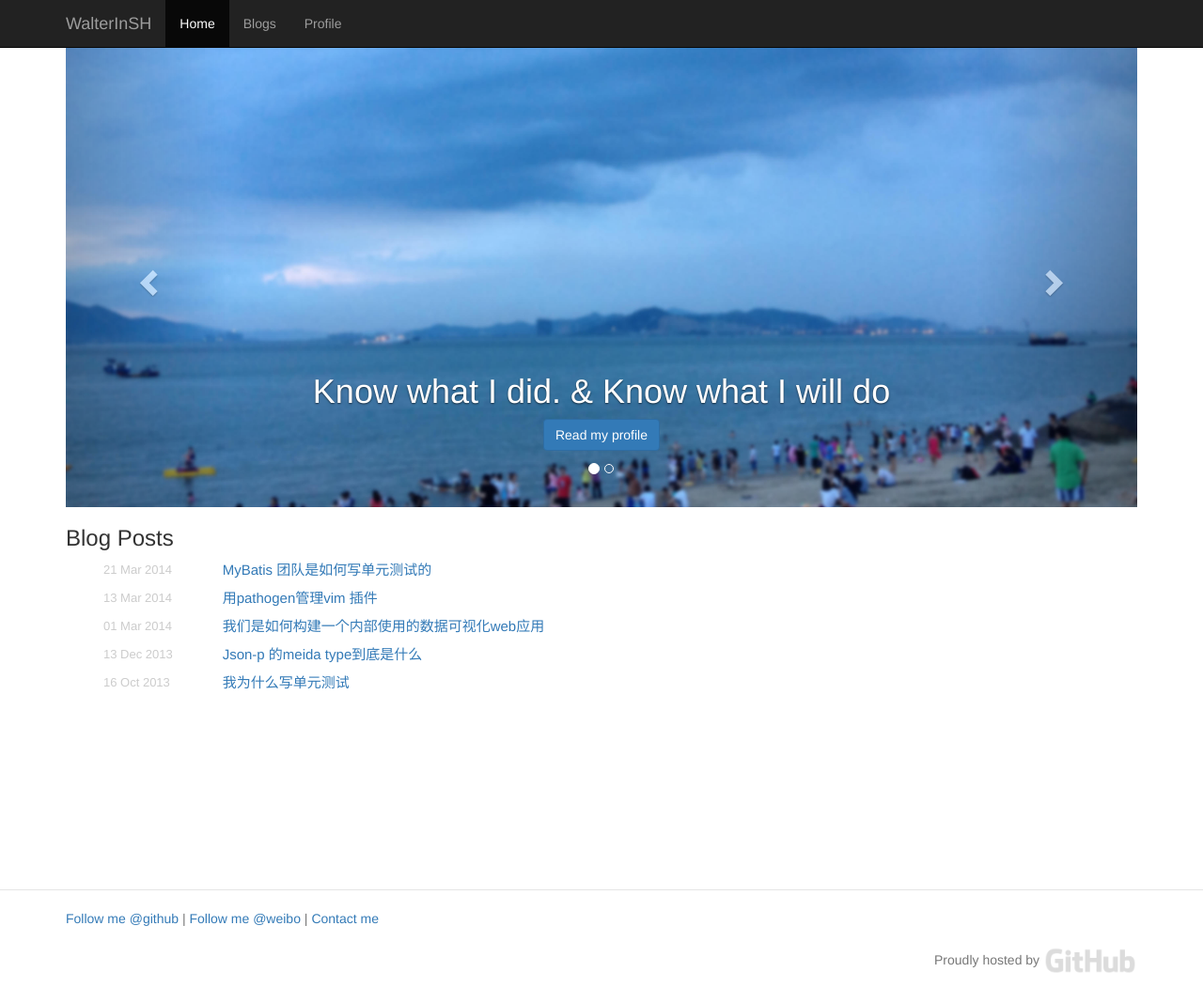
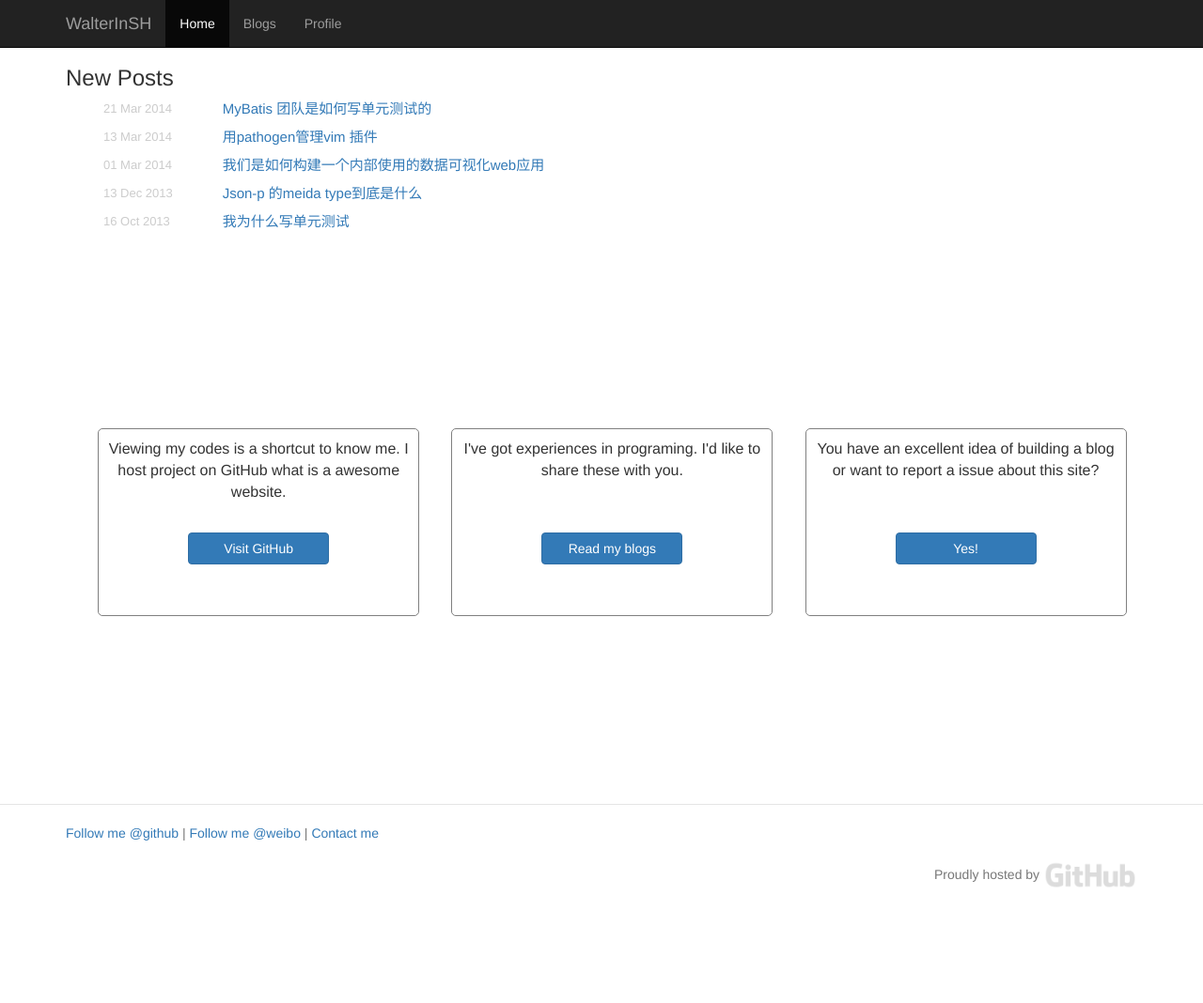
Before and after one commit to WalterInSH/walterinsh.github.io, a Jekyll site: the page built from index.html, in a window 1280 px wide and 1068 px high. Shown: the whole window at 94% size. Built offline with Jekyll 4.4.1, drawn with Linux system fonts in a browser that asks for light colours; nearby versions of some CDN libraries; Markdown is read by kramdown in place of the engine named in the settings.

Commit message:
add some item on home pages

```diff
--- a/css/homepage.css
+++ b/css/homepage.css
@@ -33,10 +33,30 @@
 	color:#blue;
 }  /* selected link */
 
-#slider .carousel{
-	padding: 0px;
+.items{
+    margin-top: 200px;
 }
 
-#slider img{
-	width:auto;
+.container .item{
+    border: solid gray 1px;
+    margin-left: 3%;
+    padding: 10px;
+    text-align: center;
+    width: 30%;
+    height: 200px;
+    border-radius: 5px;
+    float: left;
+
 }
+
+.container .item p{
+    font-size: 16px;
+    height: 90px;
+}
+
+.container .item a{
+    margin-left: auto ;
+    margin-right: auto ;
+    width: 150px;
+    display: block;
+}
--- a/index.html
+++ b/index.html
@@ -2,43 +2,27 @@
 layout: homepage
 title: WalterInSH home page
 ---
-	<div id="slider" class="container">
-		<div id="selected_image_slider" class="carousel slide" data-ride="carousel">
-			<ol class="carousel-indicators">
-	            <li data-target="#selected_image_slider" data-slide-to="0" class="active"></li>
-	            <li data-target="#selected_image_slider" data-slide-to="1"></li>
-	        </ol>
+<div id="posts" class="container">
+    <h3>New Posts</h3>
+    {% for post in site.posts limit:5%}
+    <div class="row big_bar">
+        <span class="col-md-2">{{ post.date | date_to_string }}</span>
+        <span class="col-md-10"><a href="{{ post.url }}">{{ post.title }}</a></span></div>
+    {% endfor %}
+    </ul>
+</div>
 
-		  	<div class="carousel-inner">
-	            <div class="item active">
-	                <img src="/image/selected/1.jpg" alt="">
-	                <div class="container">
-	                    <div class="carousel-caption">
-	                        <h1>Know what I did.&nbsp;&amp;&nbsp;Know what I will do</h1>
-	                        <p><a class="btn btn-large btn-primary" href="/profile.html">Read my profile</a></p>
-	                    </div>
-	                </div>
-	            </div>
-	            <div class="item">
-	                <img src="/image/selected/2.jpg" alt="">
-	                <div class="container">
-	                    <div class="carousel-caption">
-	                        <h1>I have something share with you</h1>
-	                        <p><a class="btn btn-large btn-primary" href="/blogs.html">Read my blogs</a></p>
-	                    </div>
-	                </div>
-	            </div>
-	        </div>
-
-			<a class="left carousel-control" href="#selected_image_slider" data-slide="prev"><span class="glyphicon glyphicon-chevron-left"></span></a>
-	        <a class="right carousel-control" href="#selected_image_slider" data-slide="next"><span class="glyphicon glyphicon-chevron-right"></span></a>
-		</div>
-	</div>
-
-	<div id="posts" class="container">
-		<h3>Blog Posts</h3>
-		{% for post in site.posts limit:5%}
-		  <div class="row big_bar"><span class="col-md-2">{{ post.date | date_to_string }}</span><span class="col-md-10"><a href="{{ post.url }}">{{ post.title }}</a></span></div>
-		{% endfor %}
-		</ul>
-	</div>
+<div class="container items">
+    <div class="item">
+        <p>Viewing my codes is a shortcut to know me. I host project on GitHub what is a awesome website.</p>
+        <a href="https://github.com/WalterInSH" class="btn btn-primary">Visit GitHub</a>
+    </div>
+    <div class="item">
+        <p>I've got experiences in programing. I'd like to share these with you.</p>
+        <a type="button" class="btn btn-primary">Read my blogs</a>
+    </div>
+    <div class="item">
+        <p>You have an excellent idea of building a blog or want to report a issue about this site?</p>
+        <a href="https://github.com/WalterInSH/walterinsh.github.io/issues" class="btn btn-primary">Yes!</a>
+    </div>
+</div>
```
